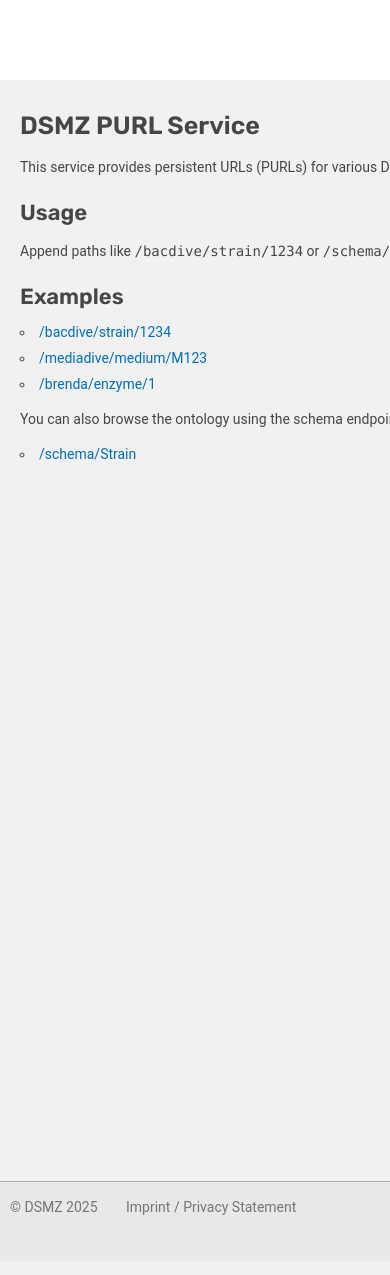
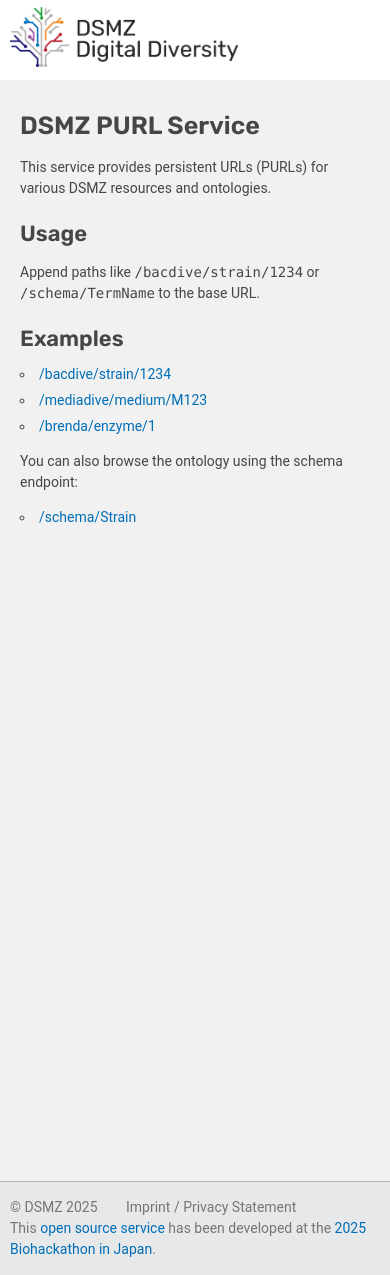
Before and after one commit to JKoblitz/purl-resolver, a PHP site: page / in a window 390 px wide; the page is wider, and only the part inside the window is pictured. Before the commit the page ends 1215 px from the top of that part, so only its background shows below. Run offline with PHP 8.4, Linux system fonts and the light colour scheme; data that the repository does not hold is empty; some web fonts are replaced.

Commit message:
make it mobile responsive

```diff
--- a/templates/footer.php
+++ b/templates/footer.php
@@ -2,11 +2,15 @@
 
 </div>
 <div class="page-footer">
-    <div class="footer container w-600">
+    <div class="footer container w-600 mw-full">
         <span>
             &copy; DSMZ <?= date('Y') ?>
         </span>
         <a href="#imprint">Imprint / Privacy Statement</a>
+        <br>
+        <span>
+            This <a href="https://github.com/JKoblitz/purl-resolver">open source service</a> has been developed at the <a href="https://2025.biohackathon.org/">2025 Biohackathon in Japan</a>.
+        </span>
     </div>
 </div>
 
--- a/templates/header.php
+++ b/templates/header.php
@@ -36,13 +36,12 @@
         <div class="sidebar-overlay" onclick="digidive.toggleSidebar()"></div>
 
         <!-- Navbar start -->
-        <div class="navbar navbar-top">
-            <div class="container w-600">
-                <a href="//hub.dsmz.de" class="navbar-brand ml-0">
+        <div class="navbar navbar-bottom" style="height:8rem;">
+            <div class="container w-600 mw-full">
+                <a href="//hub.dsmz.de" class="">
                     <!-- DSMZ Logo is mandatory -->
                     <img src="<?= $config['base_url'] ?>/img/digital-diversity.png" alt="DSMZ Digital Diversity" style="height:6rem;">
                 </a>
-
             </div>
         </div>
 
@@ -132,4 +131,4 @@
         <div class="content-wrapper">
             <!-- OPTIONAL: title-bar -->
             <div class="content-container">
-                <div class="container w-600">
+                <div class="container w-600 mw-full">
```
